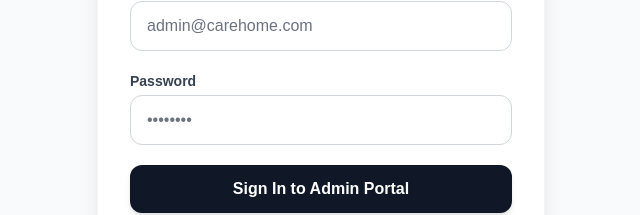
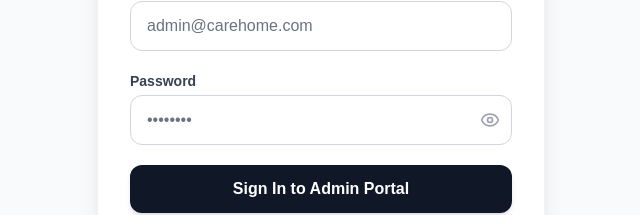
Before and after one commit to Iqbalhossen07/carestaff-os, a Next.js app: page /login in a window 1280 px wide. Shown: the part 363-578 px from the top of the page, without its empty margins (319-959 px from the left). Built offline with nearby package versions, Linux system fonts and the light colour scheme.

Commit message:
feat: add password visibility toggle to login pages

```diff
--- a/src/app/carer/login/page.tsx
+++ b/src/app/carer/login/page.tsx
@@ -3,11 +3,13 @@
 import { signIn, getSession } from "next-auth/react";
 import { useState } from "react";
 import { useRouter } from "next/navigation";
+import { Eye, EyeOff } from "lucide-react";
 
 export default function CarerLoginPage() {
   const router = useRouter();
   const [email, setEmail] = useState("");
   const [password, setPassword] = useState("");
+  const [showPassword, setShowPassword] = useState(false);
   const [error, setError] = useState("");
   const [loading, setLoading] = useState(false);
 
@@ -73,14 +75,23 @@
 
           <div>
             <label className="block text-sm font-bold text-gray-700 mb-1">Password</label>
+            <div className="relative">
               <input
-              type="password"
+                type={showPassword ? "text" : "password"}
                 value={password}
                 onChange={(e) => setPassword(e.target.value)}
-              className="w-full px-4 py-3 rounded-xl border border-gray-300 focus:ring-2 focus:ring-blue-500 focus:border-blue-500 transition-all outline-none"
+                className="w-full px-4 py-3 rounded-xl border border-gray-300 focus:ring-2 focus:ring-blue-500 focus:border-blue-500 transition-all outline-none pr-12"
                 placeholder="••••••••"
                 required
               />
+              <button
+                type="button"
+                onClick={() => setShowPassword(!showPassword)}
+                className="absolute right-3 top-1/2 -translate-y-1/2 text-gray-400 hover:text-gray-600 focus:outline-none"
+              >
+                {showPassword ? <EyeOff className="w-5 h-5" /> : <Eye className="w-5 h-5" />}
+              </button>
+            </div>
           </div>
 
           <button
--- a/src/app/login/page.tsx
+++ b/src/app/login/page.tsx
@@ -3,11 +3,13 @@
 import { signIn, getSession } from "next-auth/react";
 import { useState } from "react";
 import { useRouter } from "next/navigation";
+import { Eye, EyeOff } from "lucide-react";
 
 export default function LoginPage() {
   const router = useRouter();
   const [email, setEmail] = useState("");
   const [password, setPassword] = useState("");
+  const [showPassword, setShowPassword] = useState(false);
   const [error, setError] = useState("");
   const [loading, setLoading] = useState(false);
 
@@ -69,14 +71,23 @@
 
           <div>
             <label className="block text-sm font-bold text-gray-700 mb-1">Password</label>
+            <div className="relative">
               <input
-              type="password"
+                type={showPassword ? "text" : "password"}
                 value={password}
                 onChange={(e) => setPassword(e.target.value)}
-              className="w-full px-4 py-3 rounded-xl border border-gray-300 focus:ring-2 focus:ring-gray-900 focus:border-gray-900 transition-all outline-none"
+                className="w-full px-4 py-3 rounded-xl border border-gray-300 focus:ring-2 focus:ring-gray-900 focus:border-gray-900 transition-all outline-none pr-12"
                 placeholder="••••••••"
                 required
               />
+              <button
+                type="button"
+                onClick={() => setShowPassword(!showPassword)}
+                className="absolute right-3 top-1/2 -translate-y-1/2 text-gray-400 hover:text-gray-600 focus:outline-none"
+              >
+                {showPassword ? <EyeOff className="w-5 h-5" /> : <Eye className="w-5 h-5" />}
+              </button>
+            </div>
           </div>
 
           <button
```
Lines whose indentation alone changed are shown as unchanged.
